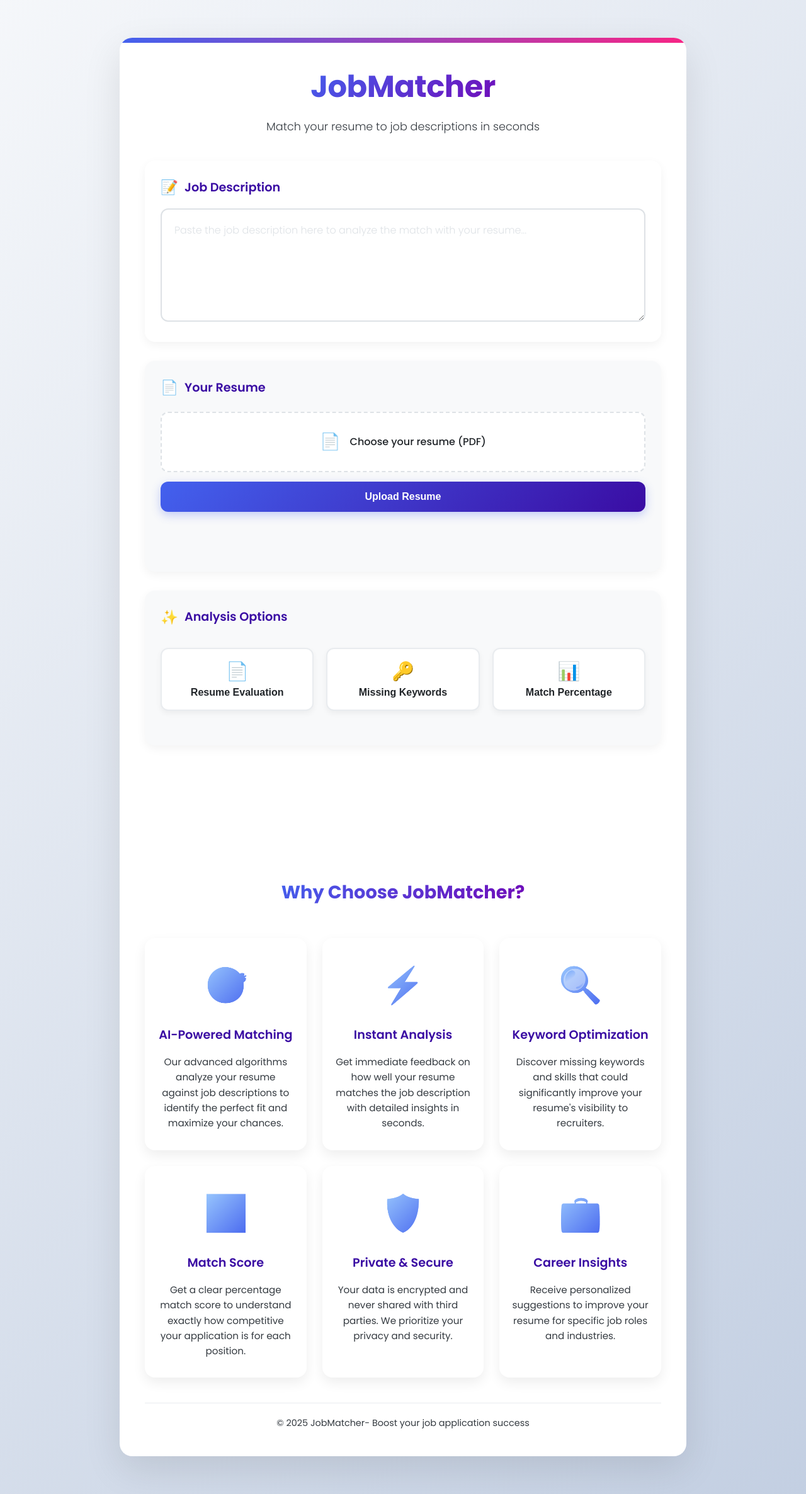
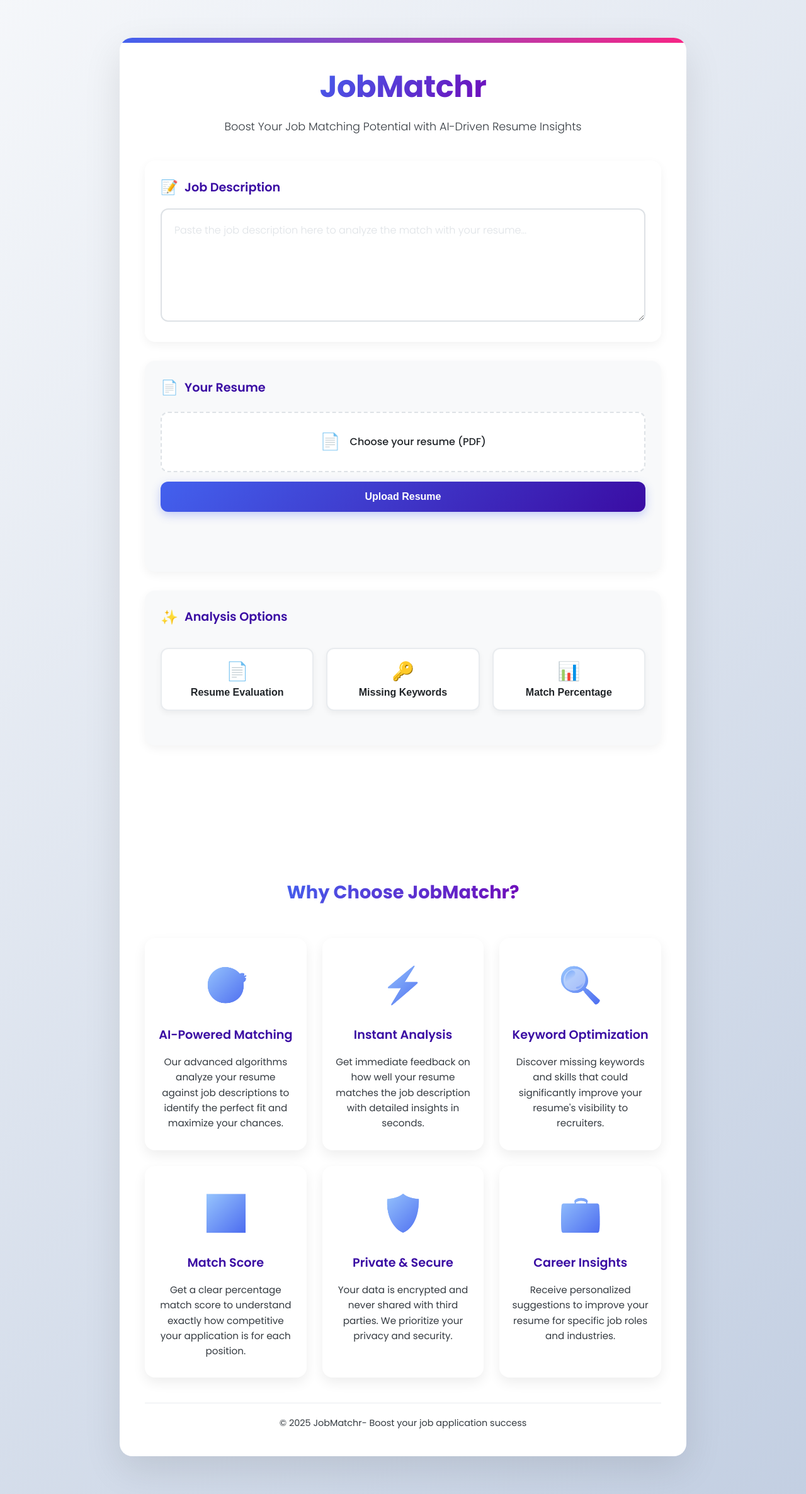
Before and after one commit to Ashish-kharde1/JobMatchr, a Flask app: page / in a window 1280 px wide. Shown: the whole page at 63% size. Run offline with Flask 3, Linux system fonts and the light colour scheme.

Commit message:
update frontend

```diff
--- a/templates/index.html
+++ b/templates/index.html
@@ -4,7 +4,7 @@
 <head>
     <meta charset="UTF-8">
     <meta name="viewport" content="width=device-width, initial-scale=1.0">
-    <title>JobMatcher</title>
+    <title>JobMatchr</title>
     <style>
         @import url('https://fonts.googleapis.com/css2?family=Poppins:wght@300;400;500;600;700&display=swap');
 
@@ -553,8 +553,9 @@
 <body>
     <div class="container">
         <header class="animate-in">
-            <h1><span class="logo-text">JobMatcher</span></h1>
-            <p class="tagline">Match your resume to job descriptions in seconds</p>
+            <h1><span class="logo-text">JobMatchr</span></h1>
+            <p class="tagline"> Boost Your Job Matching Potential with
+                <span className="text-primary">AI-Driven Resume Insights</span></p>
         </header>
 
         <div class="app-sections">
@@ -614,7 +615,7 @@
 
             <!-- New Feature Cards Section -->
             <div class="features-section animate-in animate-delay-4">
-                <h2 class="features-title">Why Choose JobMatcher?</h2>
+                <h2 class="features-title">Why Choose JobMatchr?</h2>
 
                 <div class="features-grid">
                     <div class="feature-card animate-in animate-delay-1">
@@ -657,7 +658,7 @@
         </div>
 
         <footer>
-            <p>© 2025 JobMatcher- Boost your job application success</p>
+            <p>© 2025 JobMatchr- Boost your job application success</p>
         </footer>
     </div>
 
```
